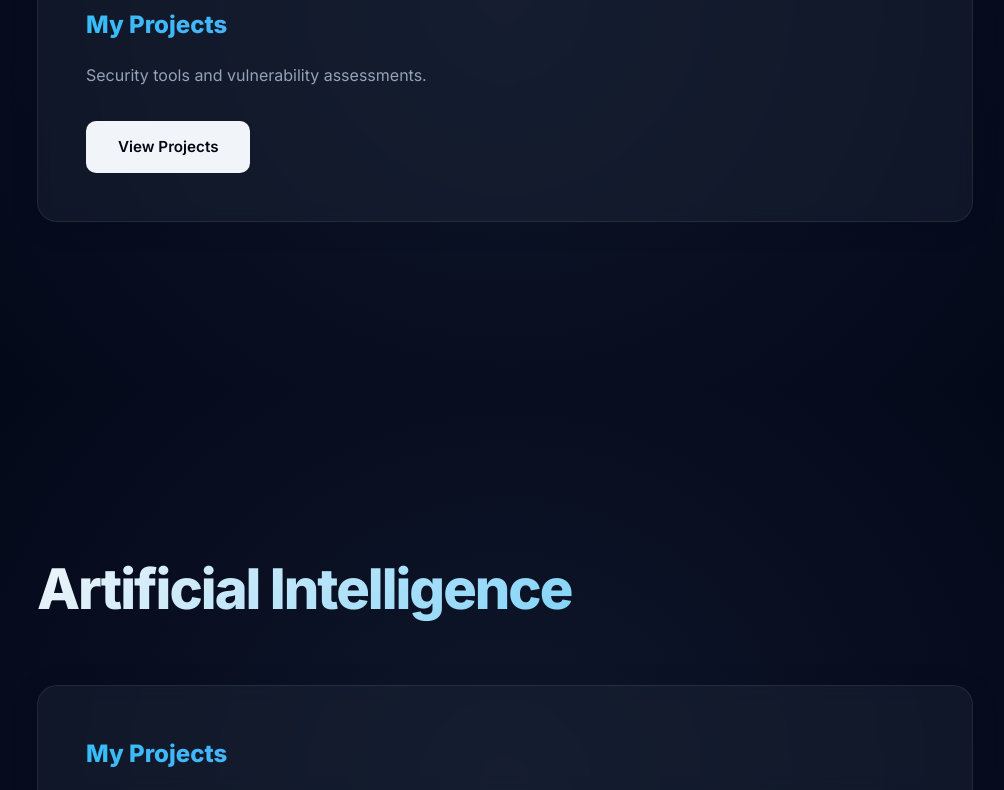
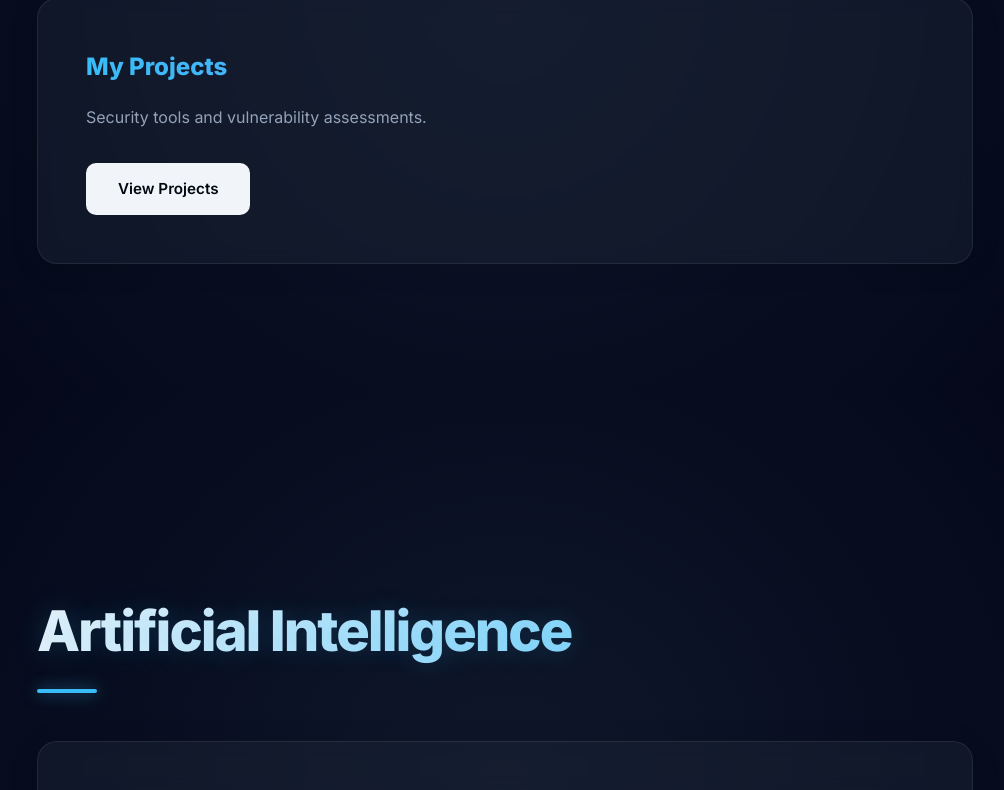
Before and after one commit to QarDin/informationaboutme, a plain HTML site: page index.html in a window 1280 px wide. Shown: the part 2010-2800 px from the top of the page, without its empty margins (135-1139 px from the left). Drawn offline with Linux system fonts and the light colour scheme.

Commit message:
Update styles.css

```diff
--- a/styles.css
+++ b/styles.css
@@ -214,3 +214,16 @@ h2 {
     margin-bottom: 3rem;
     letter-spacing: -2px;
 }
+h2::after {
+    content: '';
+    display: block;
+    width: 60px;
+    height: 4px;
+    background: #38bdf8;
+    margin-top: 10px;
+    border-radius: 2px;
+    box-shadow: 0 0 15px rgba(56, 189, 248, 0.6); /* Hafif bir parlama */
+}
+h2 {
+    text-shadow: 0 0 30px rgba(56, 189, 248, 0.2);
+}
```
